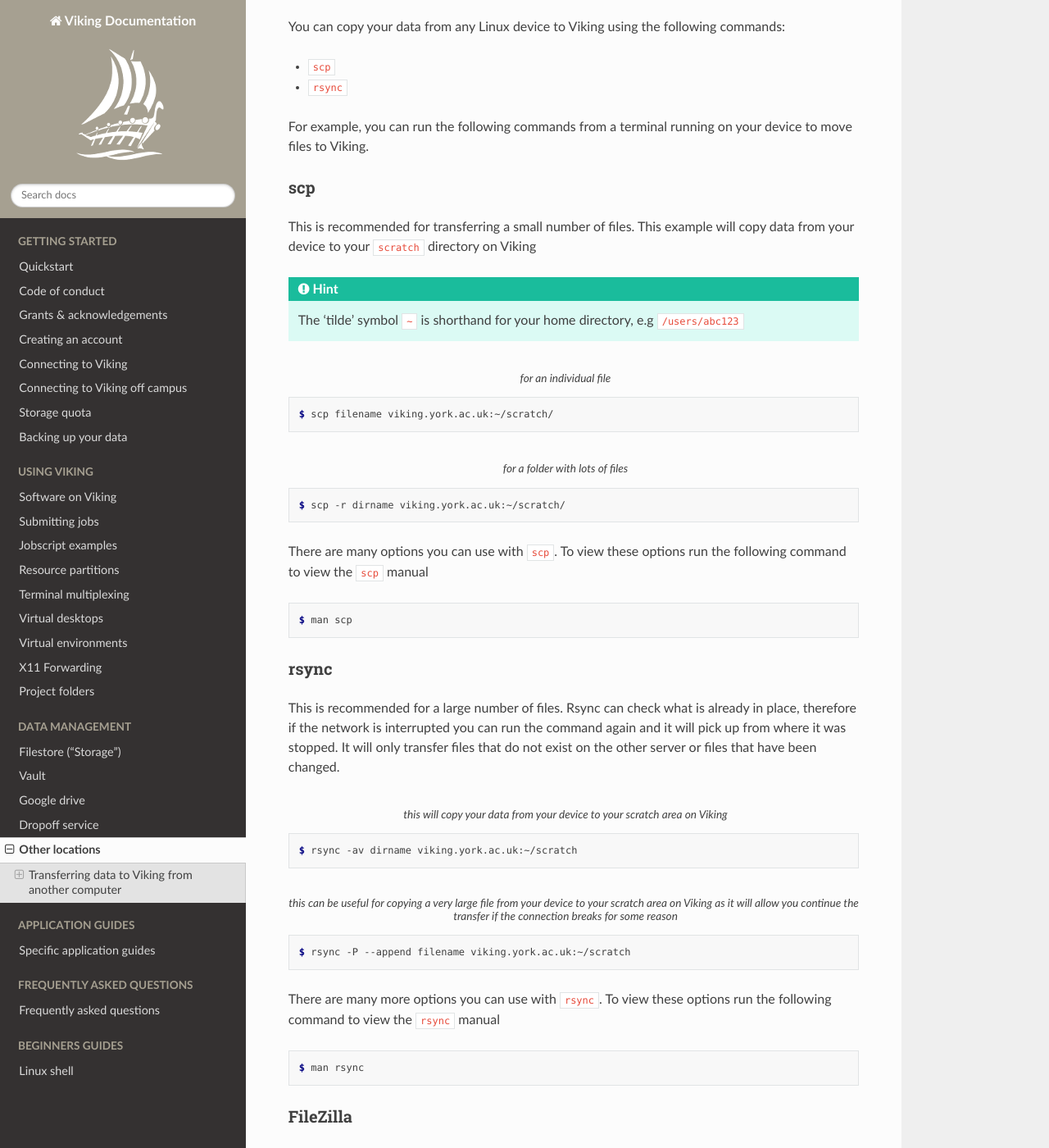
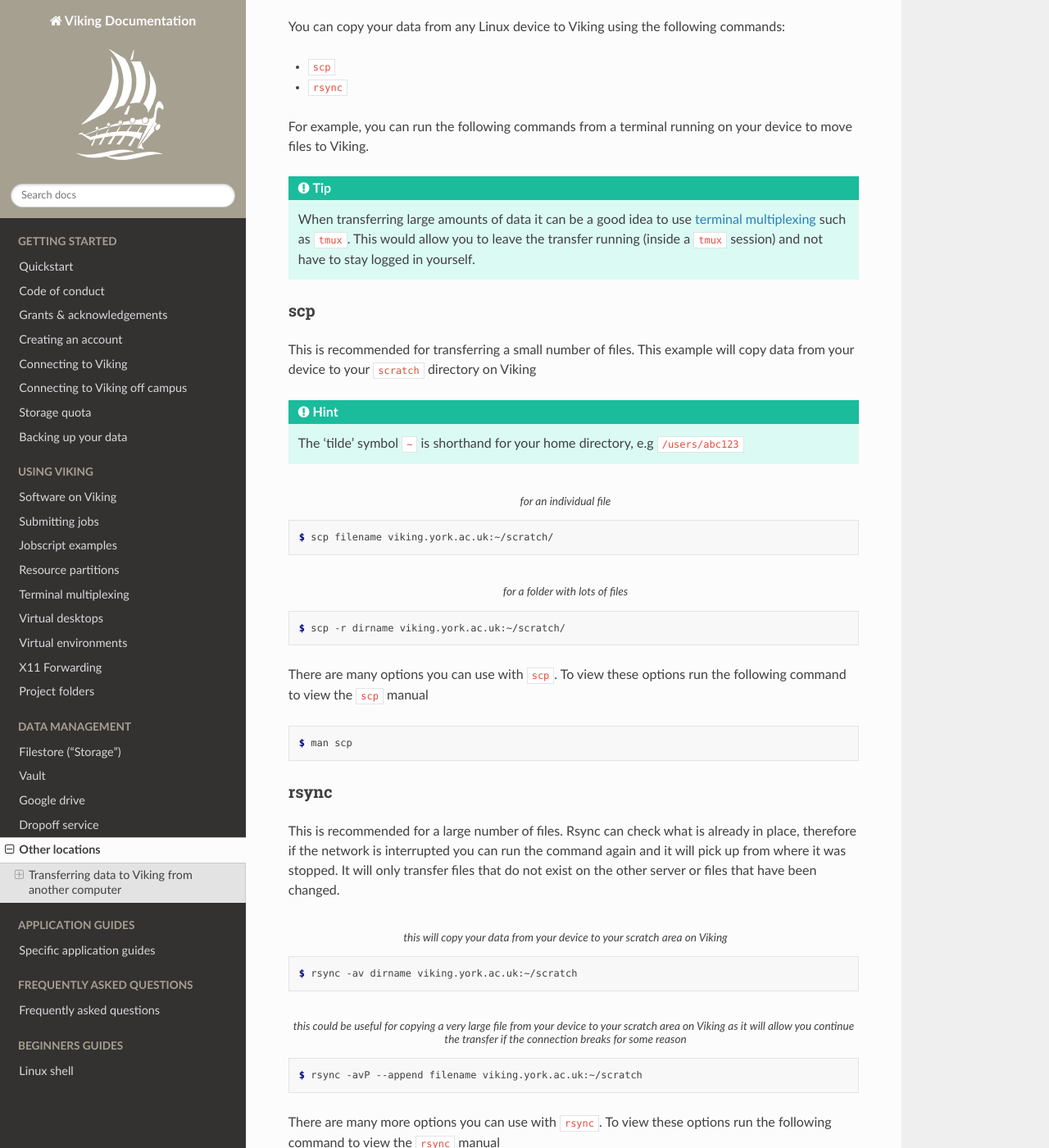
Before and after one commit to university-of-york/research-it-documentation, a Sphinx documentation site: the page built from docs/source/data_management/other_locations.rst, in a window 1280 px wide and 1400 px high, scrolled down 737 px. Shown: the whole window at 82% size. Built offline with Sphinx 7.4.7 and the Read the Docs theme 2.0.0, drawn with Linux system fonts in a browser that asks for light colours.

Commit message:
update rsync commands, add tip for tmux on data transferrring

```diff
--- a/docs/source/data_management/filestore.rst
+++ b/docs/source/data_management/filestore.rst
@@ -57,9 +57,9 @@ Replace ``<filename>`` with the name of your file and ``<filestore>`` with the p
 
 .. code-block:: console
 
-    $ rsync -P --append <filename> sftp.york.ac.uk:/shared/storage/<filestore>
+    $ rsync -av <filename> sftp.york.ac.uk:/shared/storage/<filestore>
 
-Option ``-P`` sets the ``--partial`` and ``--progress`` options, which will *keep partially transferred files* and shows *progress*. The ``--append`` option will *append data onto shorter files*. Together this is handy if a large file needs to be transferred but for some reason could get interrupted. Rerunning this command should pick up where it left off.
+Options ``a`` set up a number of options useful for *archiving*, ``v`` for *verbose* so you can monitor the process.
 
 To copy a directory to your filestore
 """""""""""""""""""""""""""""""""""""
--- a/docs/source/data_management/other_locations.rst
+++ b/docs/source/data_management/other_locations.rst
@@ -34,6 +34,9 @@ You can copy your data from any Linux device to Viking using the following comma
 
 For example, you can run the following commands from a terminal running on your device to move files to Viking.
 
+.. tip::
+
+    When transferring large amounts of data it can be a good idea to use :doc:`terminal multiplexing </using_viking/terminal_multiplexing>` such as ``tmux``. This would allow you to leave the transfer running (inside a ``tmux`` session) and not have to stay logged in yourself.
 
 scp
 """
@@ -74,9 +77,9 @@ This is recommended for a large number of files. Rsync can check what is already
     $ rsync -av dirname viking.york.ac.uk:~/scratch
 
 .. code-block:: console
-    :caption: this can be useful for copying a very large file from your device to your scratch area on Viking as it will allow you continue the transfer if the connection breaks for some reason
+    :caption: this could be useful for copying a very large file from your device to your scratch area on Viking as it will allow you continue the transfer if the connection breaks for some reason
 
-    $ rsync -P --append filename viking.york.ac.uk:~/scratch
+    $ rsync -avP --append filename viking.york.ac.uk:~/scratch
 
 There are many more options you can use with ``rsync``.  To view these options run the following command to view the ``rsync`` manual
 
```
Also changed, not shown: other parts of docs/source/data_management/filestore.rst (+1 -1 lines).
